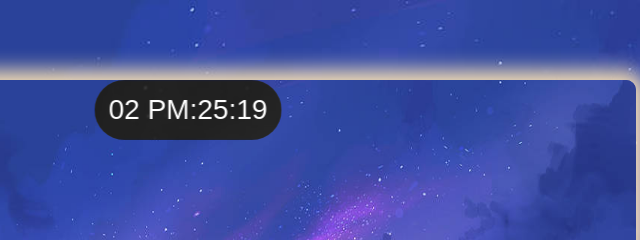
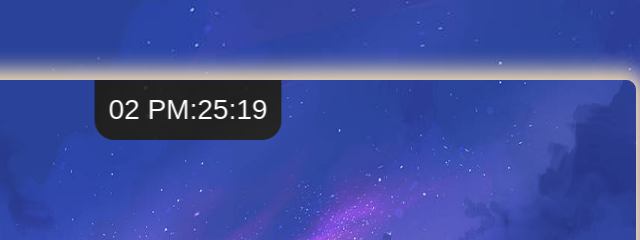
Before and after one commit to Omar-o-Khaled/slider, a plain HTML site: page index.html in a window 1280 px wide. Shown: the top 240 px of the page, 452-1092 px from the left. Drawn offline with nearby package versions, Linux system fonts and the light colour scheme.

Commit message:
Update style.css

```diff
--- a/css/style.css
+++ b/css/style.css
@@ -123,7 +123,9 @@ body {
     display: flex;
     align-items: center;
     justify-content: center;
-    border-radius: 50px;
+/*     border-radius: 50px; */
+    border-bottom-left-radius: 20px;
+    border-bottom-right-radius: 20px;
     backdrop-filter: blur(1px) grayscale(10);
     text-align: center;
 }
```
